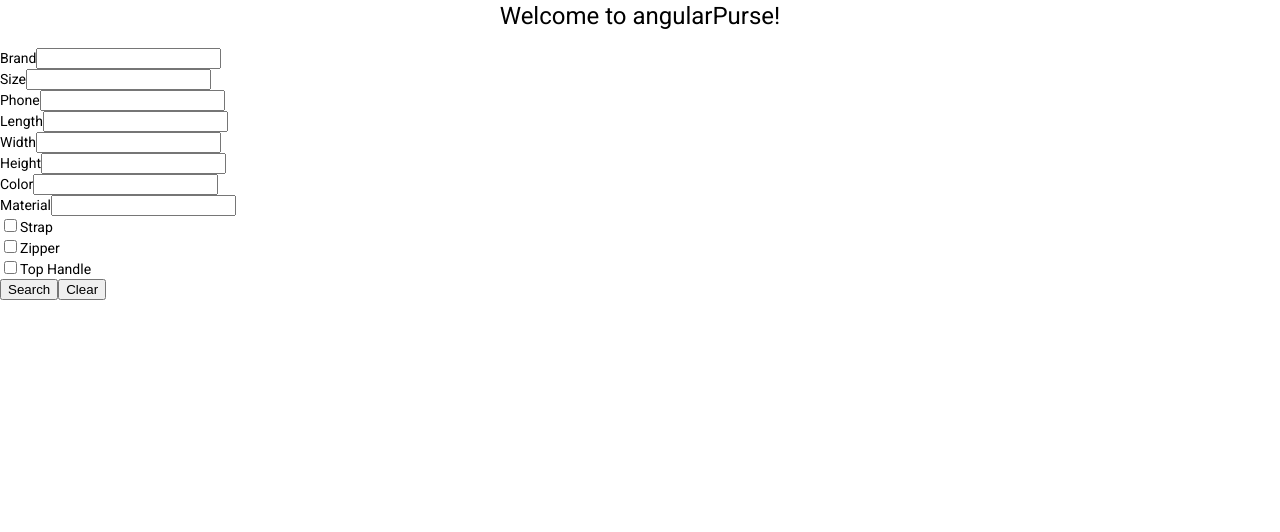
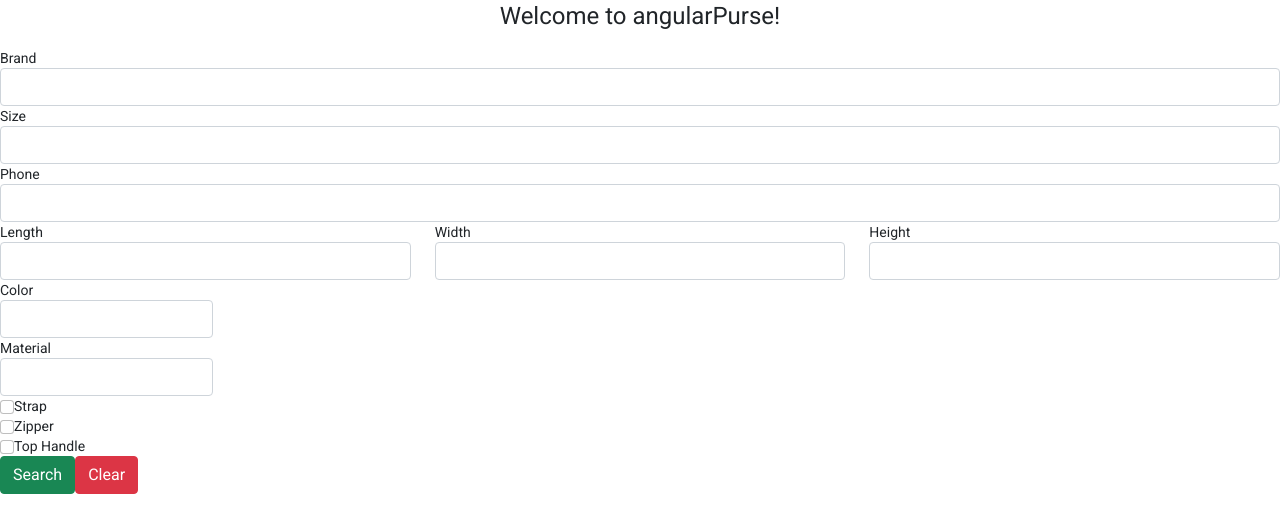
Before and after one commit to gracehseu/pursechooser, an Angular app: page / in a window 1280 px wide. Shown: the top 532 px of the page. Built offline with nearby package versions, Linux system fonts and the light colour scheme.

Commit message:
bootstraped boxes

```diff
--- a/angular.json
+++ b/angular.json
@@ -29,6 +29,7 @@
             ],
             "styles": [
               "./node_modules/@angular/material/prebuilt-themes/indigo-pink.css",
+              "./node_modules/bootstrap/dist/css/bootstrap.min.css",
               "src/styles.css"
             ],
             "scripts": []
--- a/package.json
+++ b/package.json
@@ -22,7 +22,9 @@
     "@angular/platform-browser-dynamic": "~11.2.12",
     "@angular/router": "~11.2.12",
     "angular2-multiselect-dropdown": "^5.0.4",
+    "bootstrap": "^5.0.2",
     "ng-multiselect-dropdown": "^0.3.4",
+    "ngx-bootstrap": "^6.2.0",
     "rxjs": "~6.6.0",
     "tslib": "^2.0.0",
     "zone.js": "~0.11.3"
--- a/src/app/brand-detail/brand-detail.component.html
+++ b/src/app/brand-detail/brand-detail.component.html
@@ -1,37 +1,40 @@
+<div class="row">
+    <div class =".col-md-6 .offset-md-3">
         <form [formGroup]="courseForm" (ngSubmit)="onSubmit()">
 
-    <div class="col-sm-2 form-group">
+
             <label for="courseName">Brand</label>
             <input type="text" id="courseName" class="form-control" formControlName="Brand">
-    </div>
-    <div class="col-sm-2 form-group">
+
+
             <label for="courseDesc">Size</label>
             <input type="text" id="courseDesc" class="form-control" formControlName="Size">
-    </div>
-    <div class="col-sm-2 form-group">
             <label for="courseAmount">Phone</label>
             <input type="number" id="courseAmount" class="form-control" formControlName="Phone">
-    </div>
-    <div class ="form-row">
+
             <div formGroupName="extraDimensions">
-            <div class="col-sm-2">
+
+                <div class="row">
+                    <div class="col-sm-4">
                         <label for="length">Length</label>
                         <input type="number" id="length" class="form-control" formControlName="length">
                     </div>
-            <div class="col-sm-2">
+                    <div class="col-sm-4">
                         <label for="width">Width</label>
                         <input type="number" id="width" class="form-control" formControlName="width">
+
                     </div>
-            <div class="col-sm-2">
+                    <div class="col-sm-4">
                         <label for="height">Height</label>
                         <input type="number" id="height" class="form-control" formControlName="height">
                     </div>
                 </div>
             </div>
 
+
             <div class="col-sm-2 form-group">
                 <label for="courseAmount">Color</label>
-        <input type="number" id="courseAmount" class="form-control" formControlName="Color">
+                <input type="number" id="color" class="form-control" formControlName="Color">
             </div>
             <div class="col-sm-2 form-group">
                 <label for="courseAmount">Material</label>
@@ -39,18 +42,18 @@
             </div>
             <div formGroupName="features">
                 <div class="col-sm-2 form-group">
-            <input type="checkbox" id="courseAmount" class="form-control" formControlName="strap">
+                    <input type="checkbox" id="courseAmount" class="form-check-input" formControlName="strap">
                     <label for="courseAmount">Strap</label>
                 </div>
                 <div class="col-sm-2 form-group">
-            <input type="checkbox" id="zipper" class="form-control" formControlName="zipper">
+                    <input type="checkbox" id="zipper" class="form-check-input" formControlName="zipper">
                     <label for="zipper">Zipper</label>
                 </div>
                 <div class="col-sm-2 form-group">
-            <input type="checkbox" id="topHandle" class="form-control" formControlName="topHandle">
+                    <input type="checkbox" id="topHandle" class="form-check-input" formControlName="topHandle">
                     <label for="topHandle">Top Handle</label>
                 </div>
-    </div >
+            </div>
 
             <div class="row">
                 <div class="col-xs-12">
@@ -59,3 +62,6 @@
                 </div>
             </div>
         </form>
+
+    </div>
+</div>
```
Also changed, not shown: 1 other file (tests, documents, lock files or other folders). Lines whose indentation alone changed are shown as unchanged.
